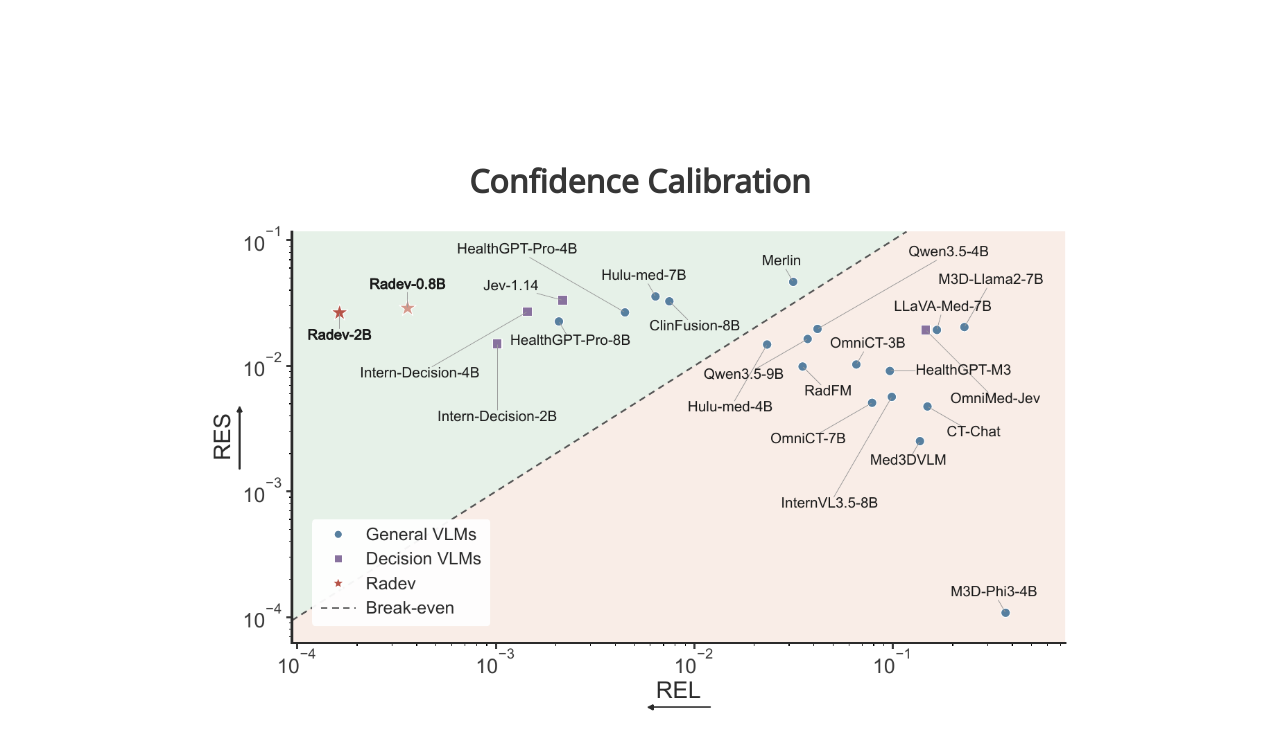
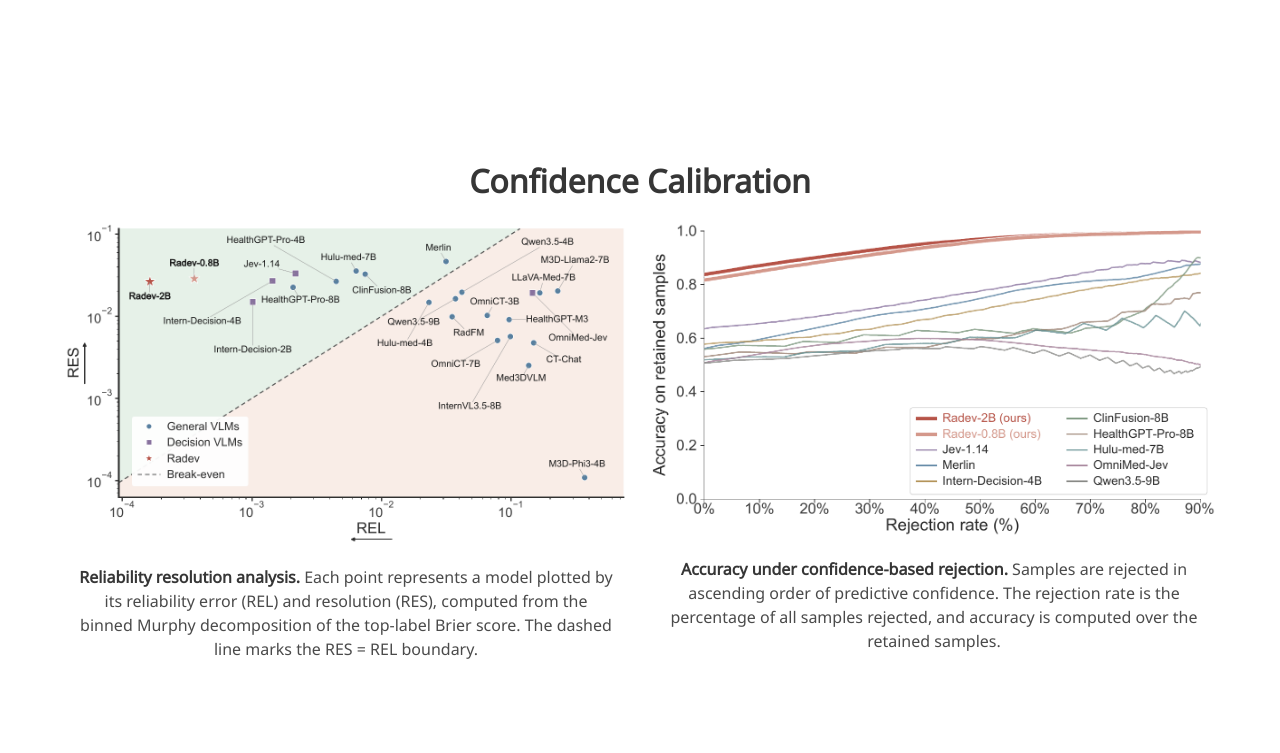
Before and after one commit to juntaoJianggavin/juntaoJianggavin.github.io, a plain HTML site: page projects/Radev/index.html in a window 1280 px wide. Shown: the part 6344-7097 px from the top of the page. Drawn offline with Linux system fonts and the light colour scheme; some icons are missing; a web font is replaced by a local one.

Commit message:
Radev page: place the two calibration figures side by side

```diff
--- a/projects/Radev/index.html
+++ b/projects/Radev/index.html
@@ -590,24 +590,23 @@
 <section class="section">
   <div class="container">
 
+    <div class="content has-text-centered">
+      <h2 class="title is-3" style="margin-top: 30px;">Confidence Calibration</h2>
+    </div>
     <div class="columns is-centered">
-      <div class="column">
+      <div class="column is-half">
         <div class="content has-text-centered">
-          <h2 class="title is-3" style="margin-top: 30px;">Confidence Calibration</h2>
-          <img src="./static/images/fig_lik_murphy.png" alt="Reliability resolution analysis" style="max-width: 75%; display: block; margin: 0 auto;">
-          <p style="text-align: center; margin: 40px auto 0 auto; width: 80%;">
+          <img src="./static/images/fig_lik_murphy.png" alt="Reliability resolution analysis" style="max-width: 100%; display: block; margin: 0 auto;">
+          <p style="text-align: center; margin: 20px auto 0 auto; width: 95%;">
             <strong>Reliability resolution analysis.</strong> Each point represents a model plotted by its reliability error (REL) and resolution (RES),
             computed from the binned Murphy decomposition of the top-label Brier score. The dashed line marks the RES = REL boundary.
           </p>
         </div>
       </div>
-    </div>
-
-    <div class="columns is-centered">
-      <div class="column">
+      <div class="column is-half">
         <div class="content has-text-centered">
-          <img src="./static/images/fig_acc_vs_rejection.png" alt="Accuracy under confidence-based rejection" style="max-width: 75%; display: block; margin: 30px auto 0 auto;">
-          <p style="text-align: center; margin: 40px auto 0 auto; width: 80%;">
+          <img src="./static/images/fig_acc_vs_rejection.png" alt="Accuracy under confidence-based rejection" style="max-width: 100%; display: block; margin: 0 auto;">
+          <p style="text-align: center; margin: 20px auto 0 auto; width: 95%;">
             <strong>Accuracy under confidence-based rejection.</strong> Samples are rejected in ascending order of predictive confidence.
             The rejection rate is the percentage of all samples rejected, and accuracy is computed over the retained samples.
           </p>
```
